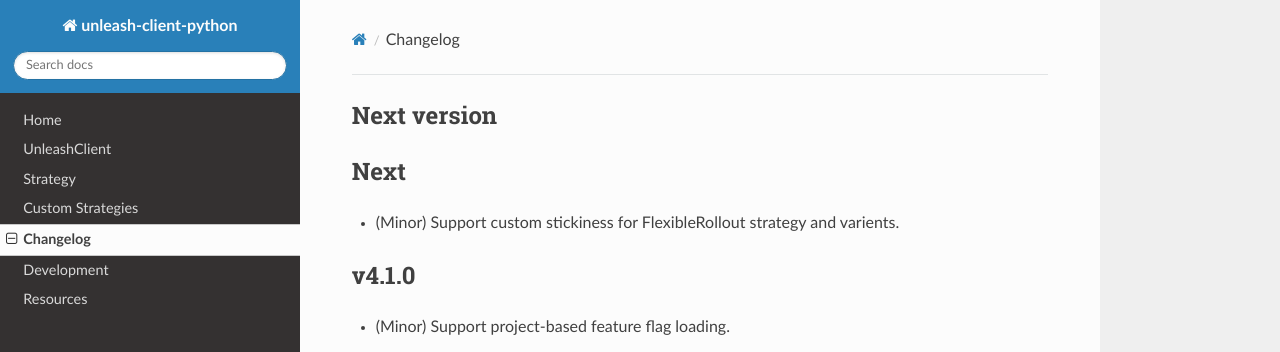
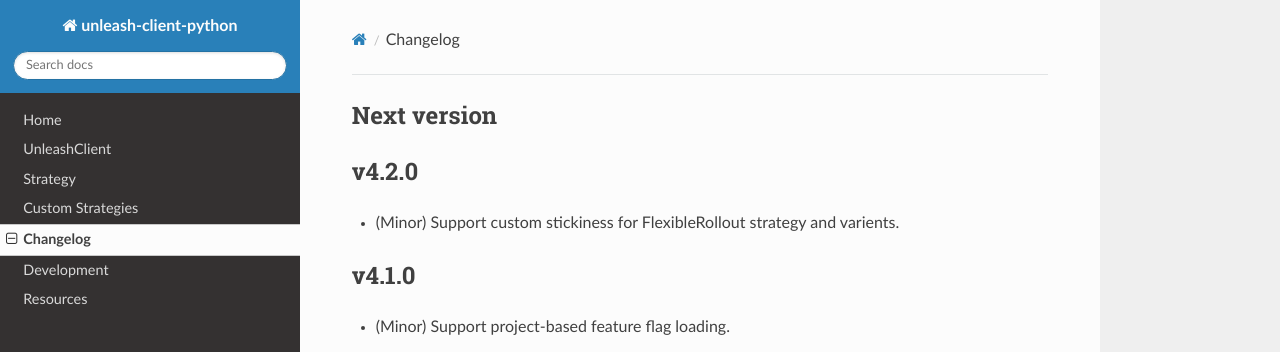
Before and after one commit to Unleash/unleash-client-python, an MkDocs documentation site: the page built from docs/changelog.md, in a window 1280 px wide and 900 px high. Shown: the top 352 px of the window. Built offline with MkDocs 1.6.1, drawn with Linux system fonts in a browser that asks for light colours; nearby versions of some CDN libraries.

Commit message:
Update changelog.

```diff
--- a/docs/changelog.md
+++ b/docs/changelog.md
@@ -1,6 +1,6 @@
 ## Next version
 
-## Next
+## v4.2.0
 * (Minor) Support custom stickiness for FlexibleRollout strategy and varients.
 
 ## v4.1.0
```
